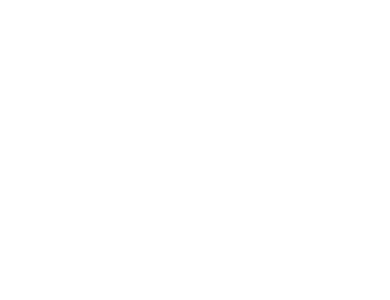
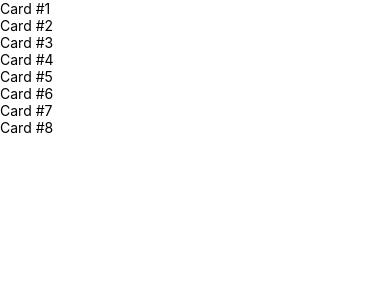
Before and after one commit to czhu6515/rn-animated, a React Native app: screen / in a window 390 px wide. Shown: the top 300 px of the page. Built offline with nearby package versions, Linux system fonts and the light colour scheme.

Commit message:
rendered all cards from DATA

```diff
--- a/App.js
+++ b/App.js
@@ -14,11 +14,19 @@
 ];
 
 export default class App extends React.Component {
+  renderCard(item){
+    return(
+      <Text>{item.text}</Text>
+    )
+  }
 
   render() {
     return (
       <View style={styles.container}>
-        <Deck />
+        <Deck
+          data={DATA}
+          renderCard={this.renderCard}
+        />
       </View>
     );
   }
--- a/src/Deck.js
+++ b/src/Deck.js
@@ -2,9 +2,17 @@
 import { View, Animated } from 'react-native'
 
 class Deck extends Component{
+  renderCards() {
+    return this.props.data.map( item => {
+      return this.props.renderCard(item)
+    })
+  }
+
   render() {
     return (
-      <View />
+      <View >
+        {this.renderCards()}
+      </View>
     )
   }
 }
```
